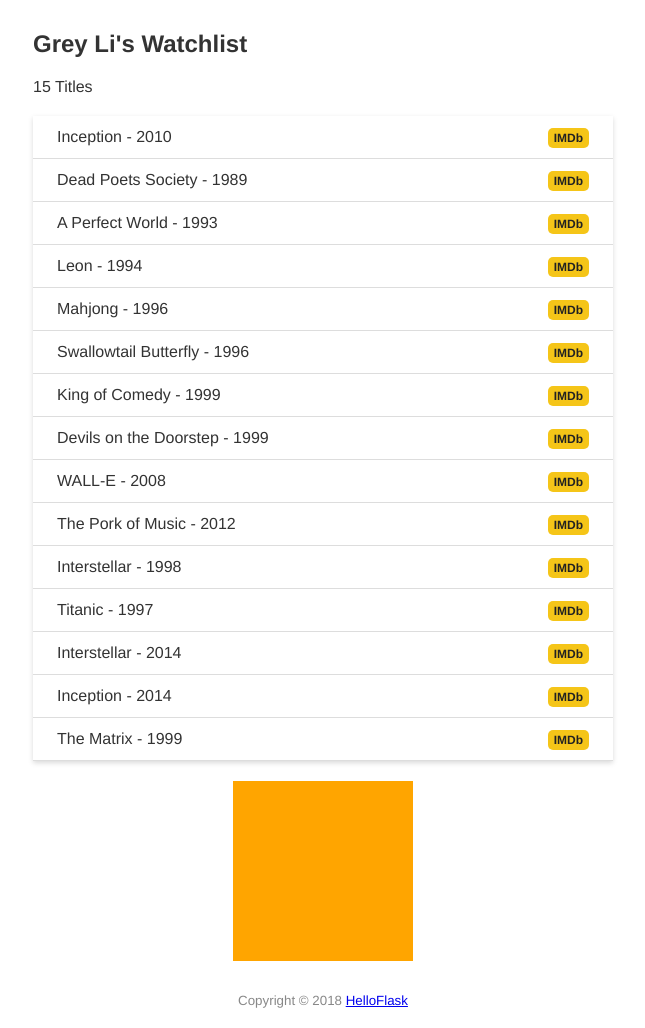
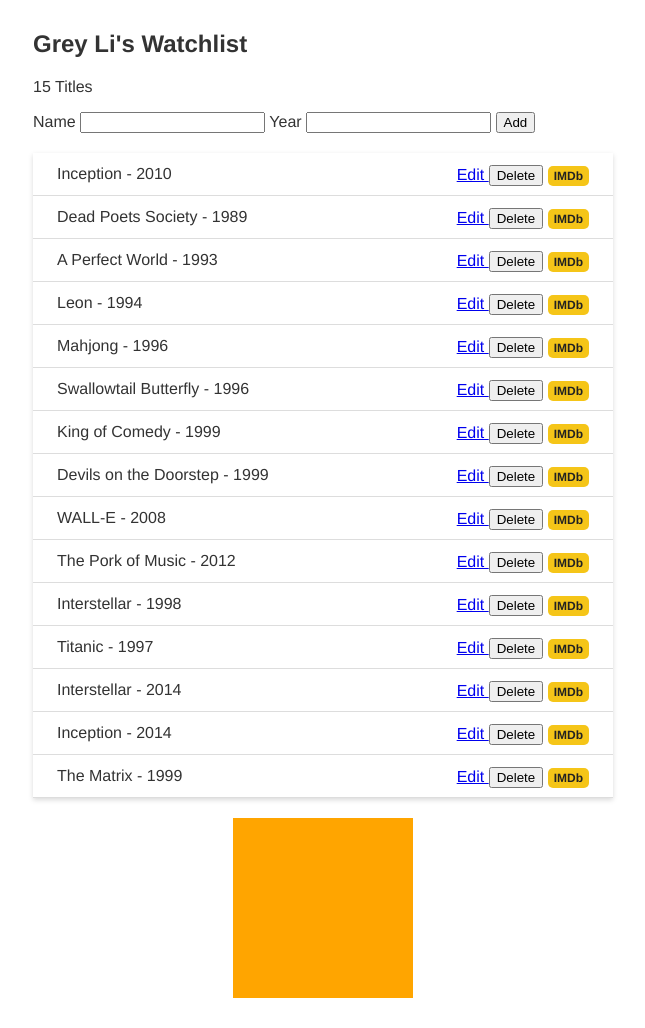
Before and after one commit to qidiaoyinghao/watchlist, a Flask app: page / in a window 1280 px wide. Shown: the top 1028 px of the page, without its empty margins (317-962 px from the left). Run offline with Flask 3, Linux system fonts and the light colour scheme.

Commit message:
完成电影删除功能

```diff
--- a/app.py
+++ b/app.py
@@ -3,12 +3,14 @@ import sys
 from pathlib import Path
 import click
 
-from flask import Flask, render_template
+from flask import Flask, render_template, request, redirect, url_for, flash
 from flask_sqlalchemy import SQLAlchemy
 from sqlalchemy import String
 from sqlalchemy.orm import Mapped, mapped_column, DeclarativeBase
 
 app = Flask(__name__)
+
+app.config['SECRET_KEY'] = 'dev'
 
 # 根据操作系统选择 SQLite 路径前缀
 SQLITE_PREFIX = 'sqlite:///' if sys.platform.startswith('win') else 'sqlite:////'
@@ -56,10 +58,38 @@ def inject_user():
     return dict(user=user)
 
 
-# 首页路由
-@app.route('/')
+# 首页路由：显示电影和添加电影
+@app.route('/', methods=['GET', 'POST'])
 def index():
     user = User.query.first()
+
+    if request.method == 'POST':
+        title = request.form.get('title', '').strip()
+        year = request.form.get('year', '').strip()
+
+        # 表单验证
+        if not title or not year:
+            flash('Title and year are required.')
+            return redirect(url_for('index'))
+
+        if len(title) > 60:
+            flash('Title is too long.')
+            return redirect(url_for('index'))
+
+        if len(year) != 4 or not year.isdigit():
+            flash('Year must be a 4-digit number.')
+            return redirect(url_for('index'))
+
+        # 创建电影并关联用户
+        movie = Movie(title=title, year=year, user=user)
+
+        db.session.add(movie)
+        db.session.commit()
+
+        flash('Item created.')
+        return redirect(url_for('index'))
+
+    # 查询所有电影
     movies = Movie.query.all()
 
     name = user.name if user else 'Grey Li'
@@ -69,6 +99,49 @@ def index():
         name=name,
         movies=movies
     )
+
+
+# 编辑电影路由
+@app.route('/movie/edit/<int:movie_id>', methods=['GET', 'POST'])
+def edit(movie_id):
+    movie = db.get_or_404(Movie, movie_id)
+
+    if request.method == 'POST':
+        title = request.form.get('title', '').strip()
+        year = request.form.get('year', '').strip()
+
+        if not title or not year:
+            flash('Title and year are required.')
+            return redirect(url_for('edit', movie_id=movie_id))
+
+        if len(title) > 60:
+            flash('Title is too long.')
+            return redirect(url_for('edit', movie_id=movie_id))
+
+        if len(year) != 4 or not year.isdigit():
+            flash('Year must be a 4-digit number.')
+            return redirect(url_for('edit', movie_id=movie_id))
+
+        movie.title = title
+        movie.year = year
+
+        db.session.commit()
+
+        flash('Item updated.')
+        return redirect(url_for('index'))
+
+    return render_template('edit.html', movie=movie)
+
+# 删除电影路由
+@app.route('/movie/delete/<int:movie_id>', methods=['POST'])
+def delete(movie_id):
+    movie = db.get_or_404(Movie, movie_id)
+
+    db.session.delete(movie)
+    db.session.commit()
+
+    flash('Item deleted.')
+    return redirect(url_for('index'))
 
 
 # 自定义 404 错误页面
@@ -107,9 +180,13 @@ def forge():
     user = User(name=name)
     db.session.add(user)
 
-    # 添加电影
+    # 添加电影并关联用户
     for m in movies:
-        movie = Movie(title=m['title'], year=m['year'])
+        movie = Movie(
+            title=m['title'],
+            year=m['year'],
+            user=user
+        )
         db.session.add(movie)
 
     # 提交到数据库
--- a/templates/index.html
+++ b/templates/index.html
@@ -3,7 +3,17 @@
 
 {% block content %}
 
+{% for message in get_flashed_messages() %}
+    <div class="alert">{{ message }}</div>
+{% endfor %}
+
 <p>{{ movies|length }} Titles</p>
+
+<form method="post">
+    Name <input type="text" name="title" autocomplete="off" required>
+    Year <input type="text" name="year" autocomplete="off" required>
+    <input class="btn" type="submit" name="submit" value="Add">
+</form>
 
 <ul class="movie-list">
     {% for movie in movies %}
@@ -11,6 +21,20 @@
         {{ movie.title }} - {{ movie.year }}
 
         <span class="float-right">
+            <a class="btn"
+               href="{{ url_for('edit', movie_id=movie.id) }}">
+                Edit
+            </a>
+
+            <form method="post"
+                  action="{{ url_for('delete', movie_id=movie.id) }}"
+                  style="display: inline;">
+                <input class="btn"
+                       type="submit"
+                       value="Delete"
+                       onclick="return confirm('Are you sure?');">
+            </form>
+
             <a class="imdb"
                href="https://www.imdb.com/find?q={{ movie.title }}"
                target="_blank"
```
Also changed, not shown: templates/edit.html (added, +27 -0 lines), data.db (added).
